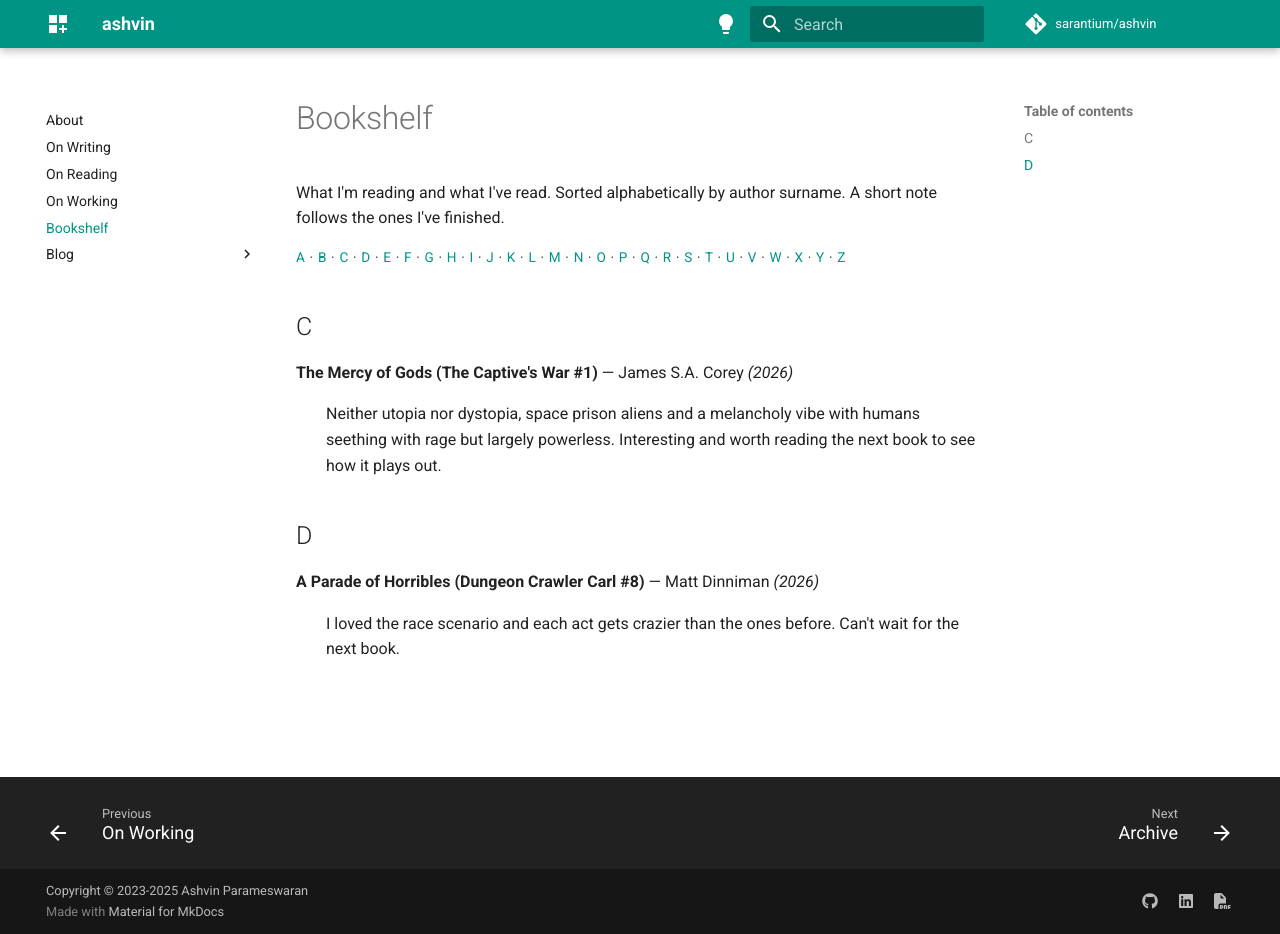
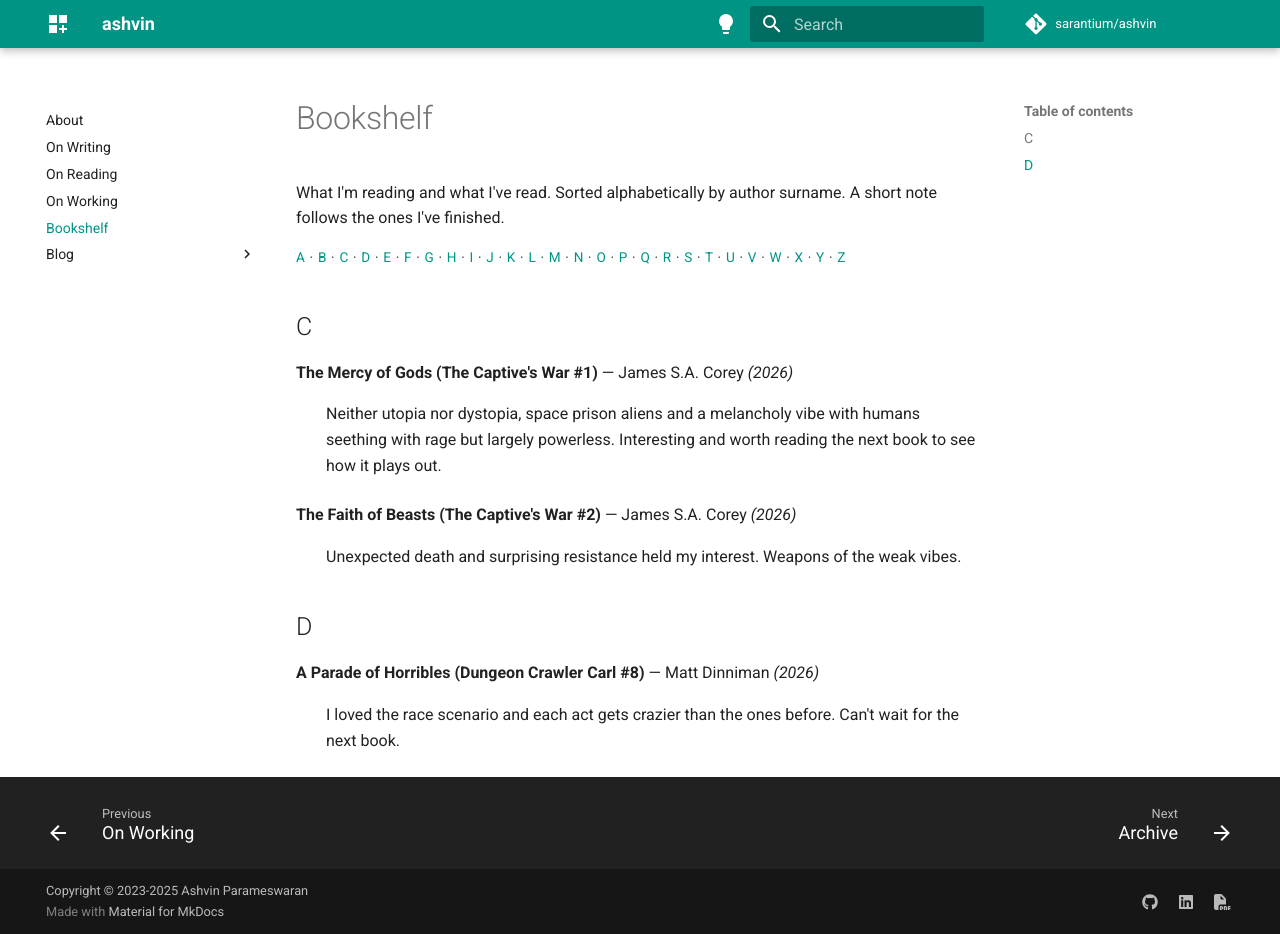
Before and after one commit to sarantium/ashvin, an MkDocs documentation site: the page built from docs/bookshelf.md, in a window 1280 px wide and 934 px high. Built offline with MkDocs 1.6.1 and Material for MkDocs 9.7.7, drawn with Linux system fonts in a browser that asks for light colours; comment, search, counter and statistics services are not loaded.

Commit message:
📚 bookshelf: add The Faith of Beasts

```diff
--- a/docs/bookshelf.md
+++ b/docs/bookshelf.md
@@ -35,6 +35,9 @@ How to add a book:
 **The Mercy of Gods (The Captive's War #1)** — James S.A. Corey *(2026)*
 :   Neither utopia nor dystopia, space prison aliens and a melancholy vibe with humans seething with rage but largely powerless. Interesting and worth reading the next book to see how it plays out.
 
+**The Faith of Beasts (The Captive's War #2)** — James S.A. Corey *(2026)*
+:   Unexpected death and surprising resistance held my interest. Weapons of the weak vibes.
+
 ## D { #d }
 
 **A Parade of Horribles (Dungeon Crawler Carl #8)** — Matt Dinniman *(2026)*
```
